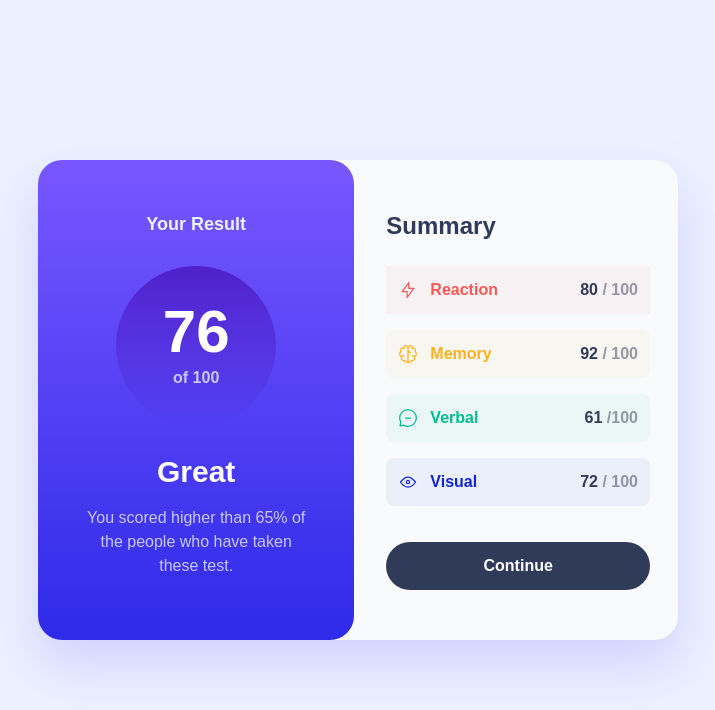
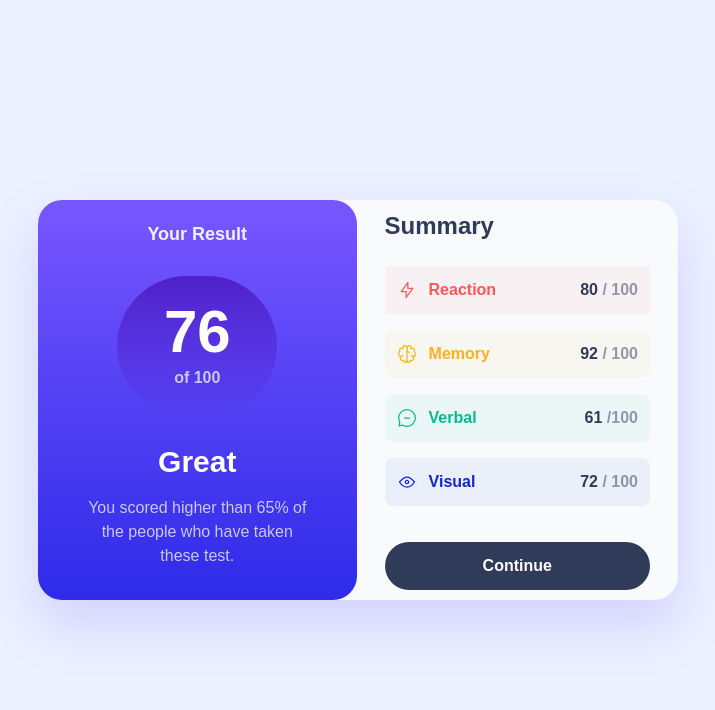
Before and after one commit to KianCandelario/Frontend-Mentor-Projects, a React (Vite) app in the folder Newbie/Results-Summary/resultsSummary/: page / in a window 1280 px wide. Shown: the top 710 px of the page, without its empty margins (282-997 px from the left). Built offline with nearby package versions, Linux system fonts and the light colour scheme; a web font is replaced by a local one.

Commit message:
feat: Improved the responsiveness

```diff
--- a/Newbie/Results-Summary/resultsSummary/src/components/App.tsx
+++ b/Newbie/Results-Summary/resultsSummary/src/components/App.tsx
@@ -5,7 +5,7 @@ function App() {
   return (
     <>
       <div className='w-screen h-screen flex justify-center items-center bg-pale-blue'>
-        <div className='w-full h-full rounded-b-3xl flex flex-col bg-slate-50 sm:flex sm:flex-row sm:gap-1 sm:h-3/5 sm:w-4/5 sm:drop-shadow-2xl sm:rounded-3xl md:h-3/5 md:w-3/4 lg:w-3/5 lg:h-3/5 xl:w-1/2 xl:h-3/5 2xl:w-5/12 2xl:h-3/5'>
+        <div className='w-full h-full flex flex-col bg-slate-50 sm:flex sm:flex-row  sm:h-1/2 sm:w-4/5 sm:drop-shadow-2xl sm:rounded-3xl md:h-1/2 md:w-3/4 lg:w-3/5 lg:h-1/2 xl:w-1/2 xl:h-1/2 2xl:w-5/12 2xl:h-3/5'>
           <Result />
           <SummaryContainer />
         </div>
```
